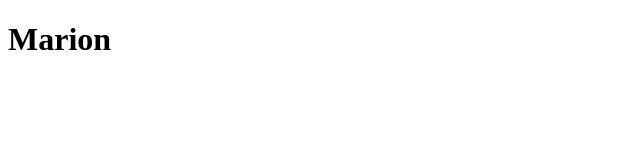
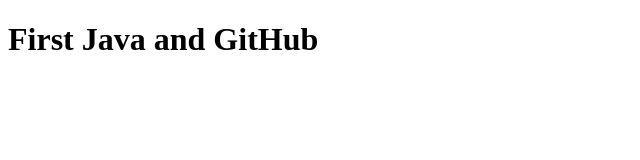
Before and after one commit to Swamp-Fox-Marion/Swamp-Fox-Marion.github.io, a plain HTML site: page index.HTML in a window 1280 px wide. Shown: the whole page, without its empty margins (0-640 px from the left). Drawn offline with Linux system fonts and the light colour scheme.

Commit message:
Title change

```diff
--- a/index.HTML
+++ b/index.HTML
@@ -2,11 +2,11 @@
 <html lang="en-us">
 
 <head>
-    <title>Swamp Fox</title>
+    <title>A. Moyer</title>
 </head>
 
 <body>
-    <h1>Marion</h1>
+    <h1>First Java and GitHub</h1>
 </body>
 
 </html>
```
